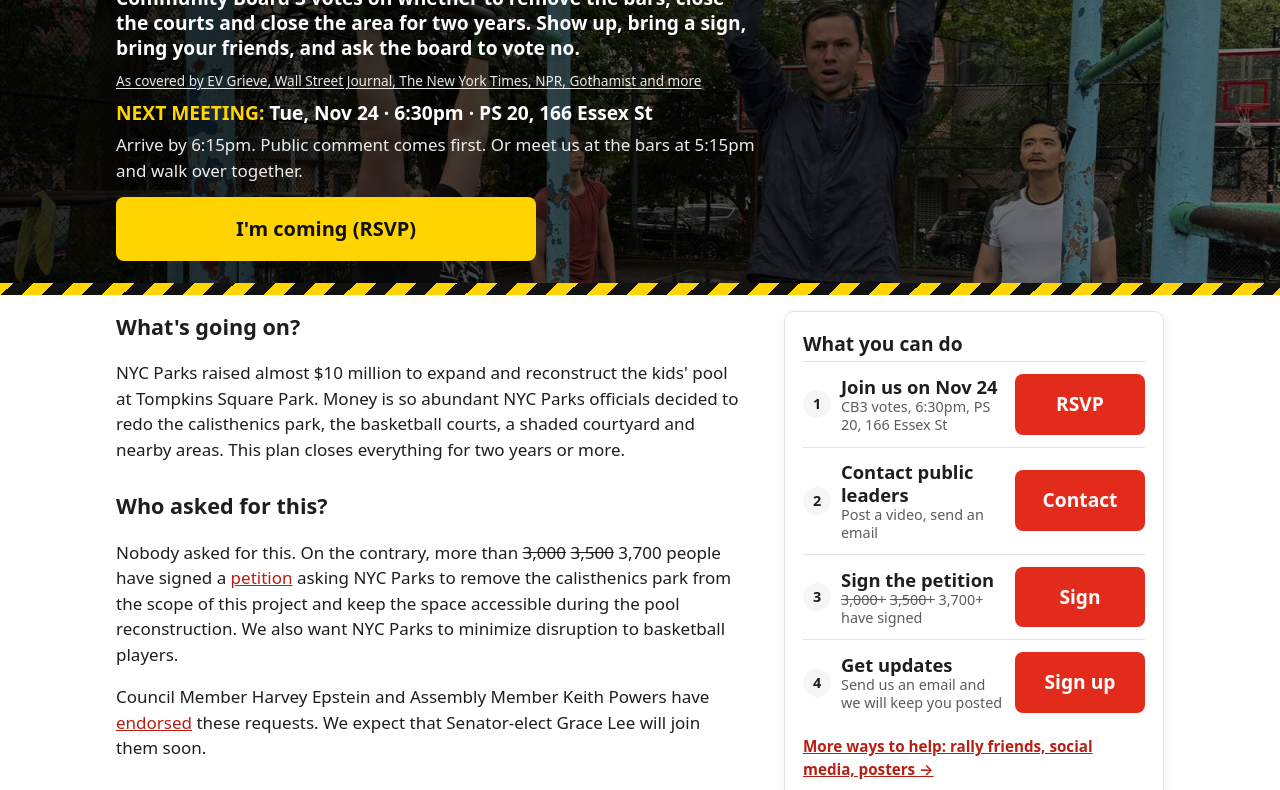
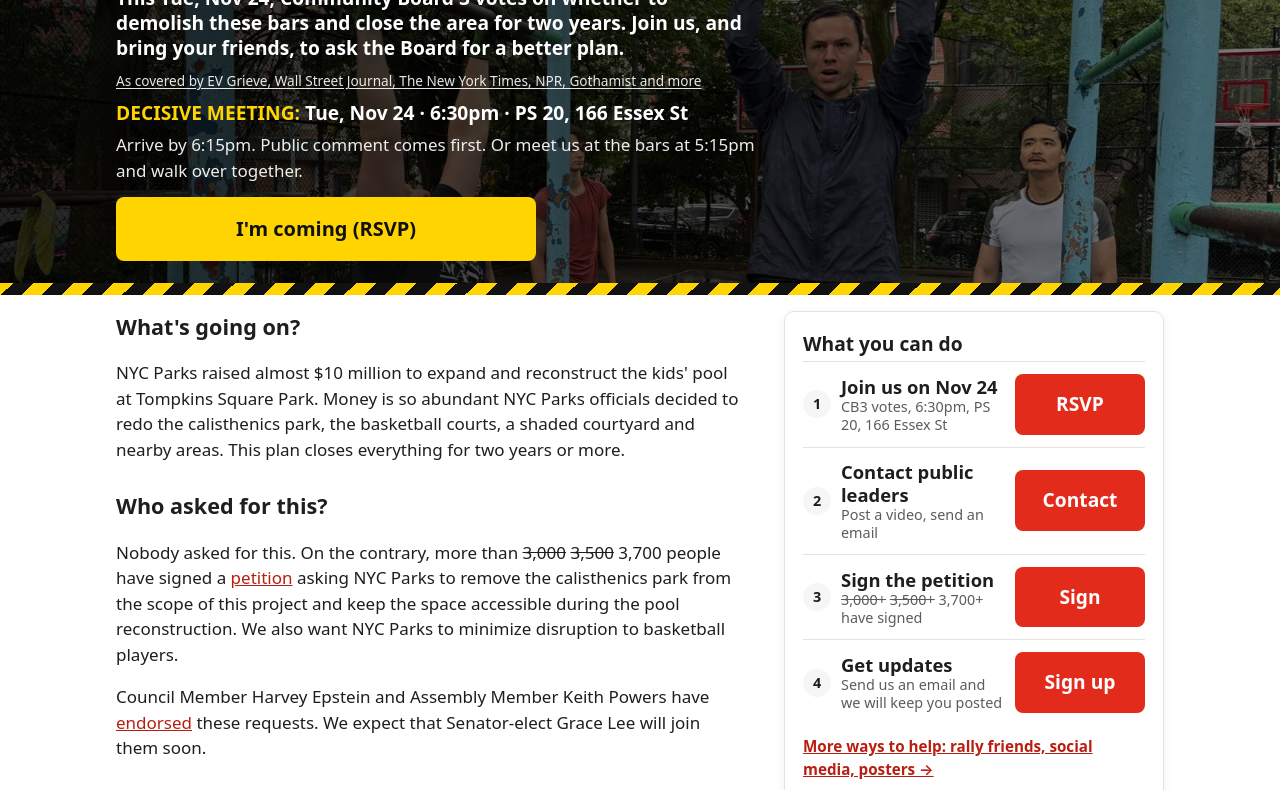
Before and after one commit to savetsp/savetsp.github.io, a plain HTML site: page index.html in a window 1280 px wide. Shown: the part 151-941 px from the top of the page. Drawn offline with Linux system fonts and the light colour scheme.

Commit message:
Home hero: This Tue, Nov 24 wording, Decisive meeting

```diff
--- a/index.html
+++ b/index.html
@@ -63,9 +63,9 @@
 <section class="hero hero-nov24" id="top">
   <div class="wrap">
     <h1>Save the Bars</h1>
-    <p class="tagline">Community Board 3 votes on whether to remove the bars, close the courts and close the area for two years. Show up, bring a sign, bring your friends, and ask the board to vote no.</p>
+    <p class="tagline">This Tue, Nov&nbsp;24, Community Board 3 votes on whether to demolish these bars and close the area for two years. Join us, and bring your friends, to ask the Board for a better plan.</p>
     <p class="covered"><a href="#press">As covered by EV Grieve, Wall Street Journal, The New York Times, NPR, Gothamist and more</a></p>
-    <p class="where"><span class="next">Next meeting:</span> Tue, Nov&nbsp;24 &middot; 6:30pm &middot; PS&nbsp;20, 166&nbsp;Essex&nbsp;St</p>
+    <p class="where"><span class="next">Decisive meeting:</span> Tue, Nov&nbsp;24 &middot; 6:30pm &middot; PS&nbsp;20, 166&nbsp;Essex&nbsp;St</p>
     <p class="walkline">Arrive by 6:15pm. Public comment comes first. Or meet us at the bars at 5:15pm and walk over together.</p>
     <a class="go big rsvp" style="margin-top:14px" href="https://partiful.com/e/oX5YqFLY7rxELGgIoRnX?c=aRlG0w1U" target="_blank" rel="noopener" data-goatcounter-click="partiful-nov24-hero">I'm coming (RSVP)</a>
   </div>
```
